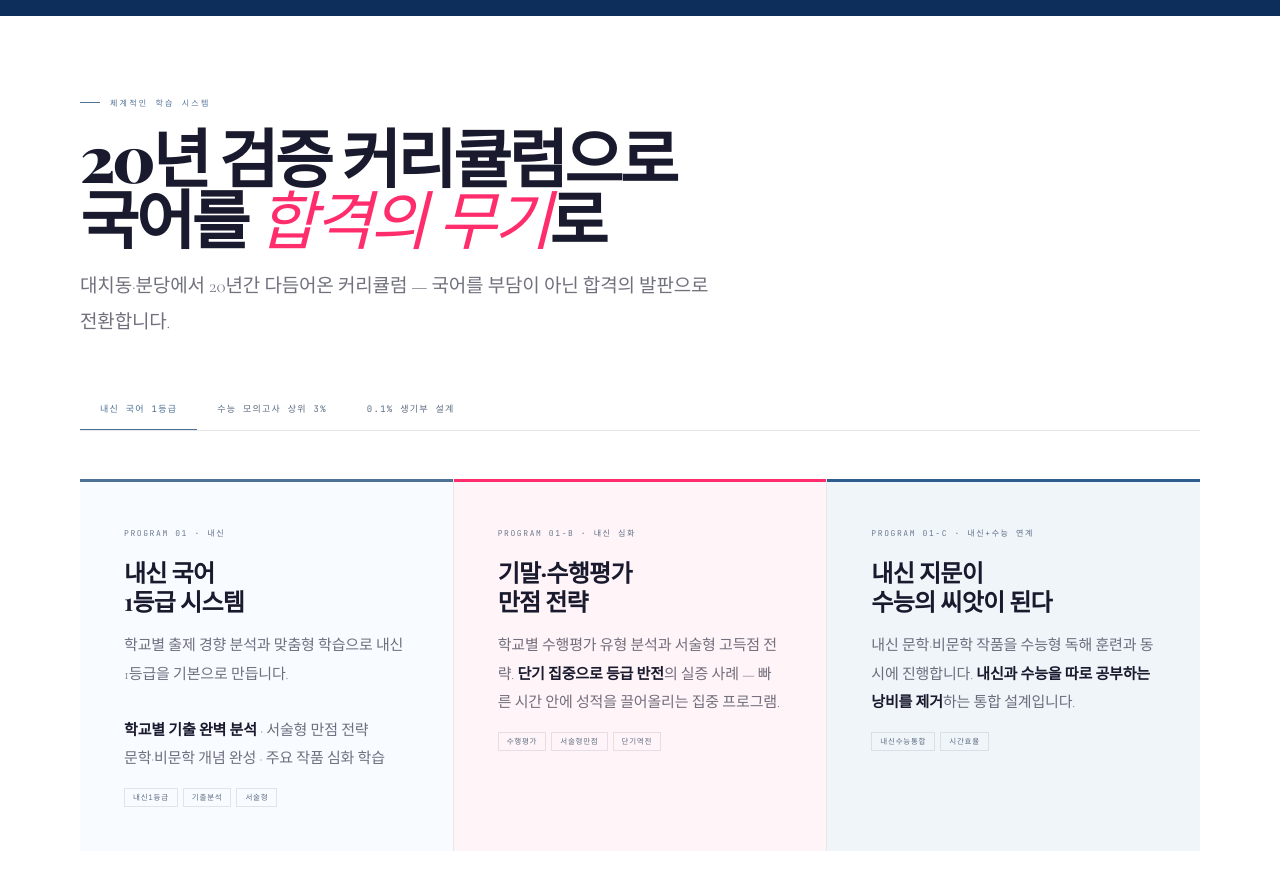
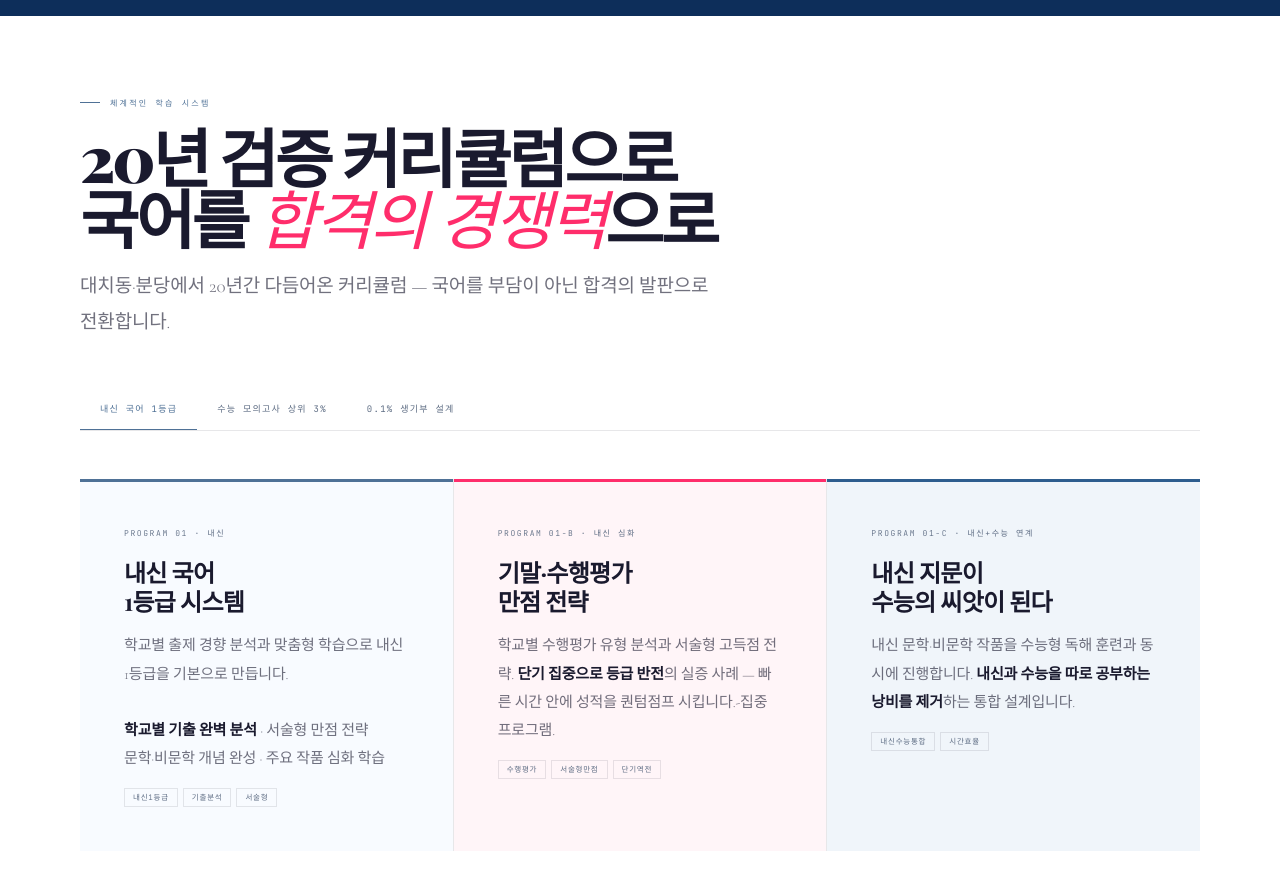
Before and after one commit to aquabluevictory/Kor-sanggibu2, a plain HTML site: page index.html in a window 1280 px wide. Shown: the part 5200-6090 px from the top of the page. Drawn offline with nearby package versions, Linux system fonts and the light colour scheme; a web font is replaced by a local one.

Commit message:
Update meta descriptions and program text

```diff
--- a/index.html
+++ b/index.html
@@ -6,7 +6,7 @@
 <meta name="description" content="대치동·분당 20년 경력, 지도생 전원 의치한·SKY·인서울 합격 — 국어 1등급 고정 × 0.1% 생기부 전략. 지금 광교에서.">
 <meta name="keywords" content="국어과외, 생기부관리, SKY입시, 의대합격, 수능국어1등급, 세특컨설팅, 광교과외, 수원국어과외">
 <meta property="og:title" content="국어 × 생기부 전략 | 대치동 20년 경력, 광교에서">
-<meta property="og:description" content="지도생 전원 합격 — 대치동·분당 20년 경력. 국어 1등급 고정 × 아무도 흉내 낼 수 없는 생기부.">
+<meta property="og:description" content="지도생 전원 합격 — 대치동·분당 20년 경력. 국어 1등급 고정 × 대치동 최고 수준 생기부.">
 <meta property="og:type" content="website">
 <meta name="theme-color" content="#FFFFFF">
 <title>국어 × 생기부 전략 | 대치동 20년, 지도생 전원 합격</title>
@@ -1416,7 +1416,7 @@ footer::before { content:'';position:absolute;inset:0;pointer-events:none;backgr
 <div id="programs" data-anchor="anchor04" class="section section-lt2" style="scroll-margin-top:90px">
   <div class="fp-inner">
     <div class="label label-blue rv">체계적인 학습 시스템</div>
-    <h2 class="s-h2 rv">20년 검증 커리큘럼으로<br>국어를 <em>합격의 무기</em>로</h2>
+    <h2 class="s-h2 rv">20년 검증 커리큘럼으로<br>국어를 <em>합격의 경쟁력</em>으로</h2>
     <p class="s-lead rv">대치동·분당에서 20년간 다듬어온 커리큘럼 — 국어를 부담이 아닌 합격의 발판으로 전환합니다.</p>
 
     <!-- LGU+ tabId 탭 네비게이션 -->
@@ -1438,7 +1438,7 @@ footer::before { content:'';position:absolute;inset:0;pointer-events:none;backgr
         <article class="prog-card pb rv d2" style="border-top-color:var(--gold)">
           <span class="prog-pill">Program 01-B · 내신 심화</span>
           <h3 class="prog-title">기말·수행평가<br>만점 전략</h3>
-          <p class="prog-body">학교별 수행평가 유형 분석과 서술형 고득점 전략. <strong>단기 집중으로 등급 반전</strong>의 실증 사례 — 빠른 시간 안에 성적을 끌어올리는 집중 프로그램.</p>
+          <p class="prog-body">학교별 수행평가 유형 분석과 서술형 고득점 전략. <strong>단기 집중으로 등급 반전</strong>의 실증 사례 — 빠른 시간 안에 성적을 퀀텀점프 시킵니다.-집중 프로그램.</p>
           <div class="prog-tags"><span class="prog-tag">수행평가</span><span class="prog-tag">서술형만점</span><span class="prog-tag">단기역전</span></div>
         </article>
         <article class="prog-card pc rv d3">
```
